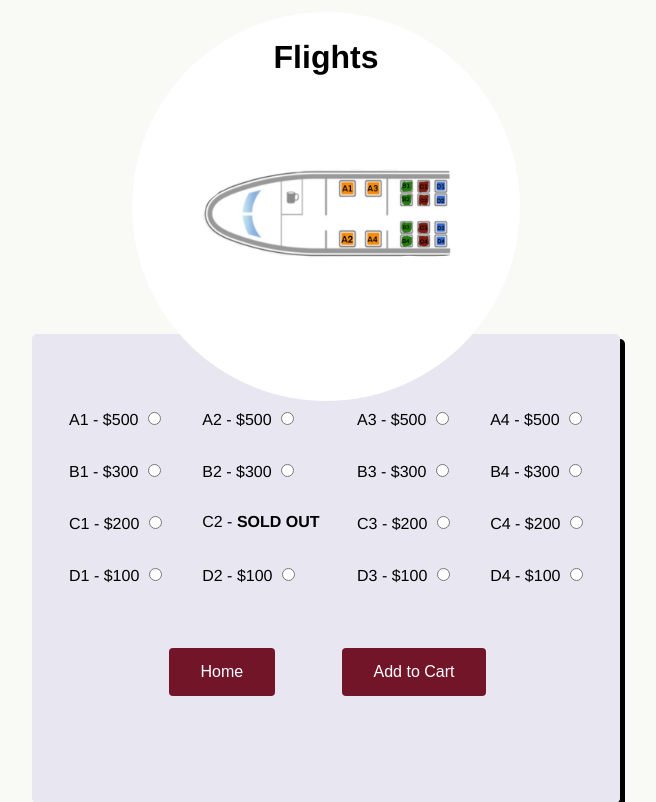
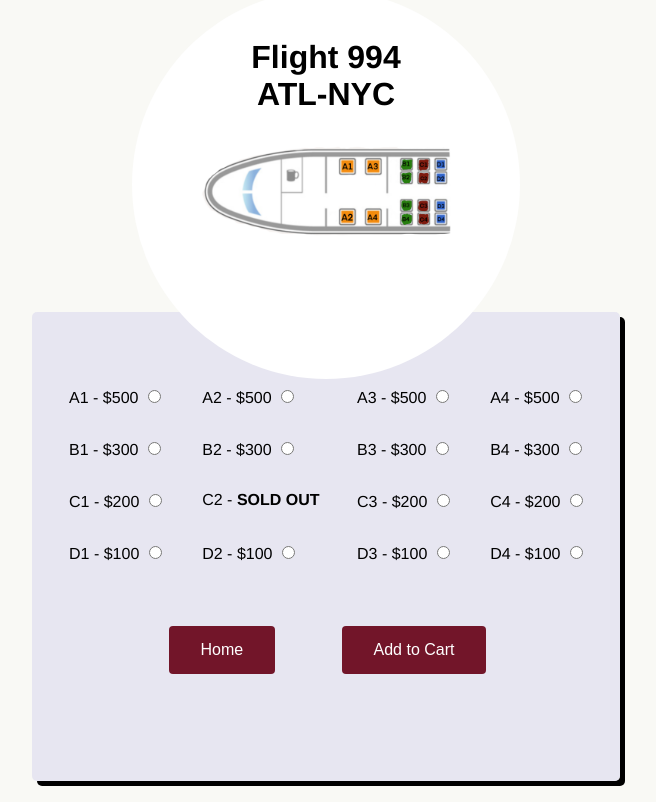
Before and after one commit to Jayvo14/webpro-project4, a PHP site: page /flights.php in a window 1280 px wide. Shown: the top 802 px of the page, without its empty margins (314-970 px from the left). Run offline with PHP 8.4, Linux system fonts and the light colour scheme; data comes from the database, SQL or seed files in the repository.

Commit message:
made specific flight ticket
- changed flights page to say a flight from atl to nyc. makes it look more official

```diff
--- a/flights.php
+++ b/flights.php
@@ -9,7 +9,7 @@
 </head>
 <body>
 
-    <br><h1 id="ftitle">Flights</h1><br>
+    <br><h1 id="ftitle"> Flight 994 <br> ATL-NYC </h1><br>
     <img src="resources/flight.PNG" alt="seat-map" id="fimg" >
 
     <div id="flights">
--- a/resources/style.css
+++ b/resources/style.css
@@ -192,7 +192,7 @@ hr{
 #ftitle{
     z-index: 3;
     position: relative;
-    margin-bottom: -5%;
+    margin-bottom: -10%;
 }
 #flights{
     background-color: #e0dfefb3;
```
